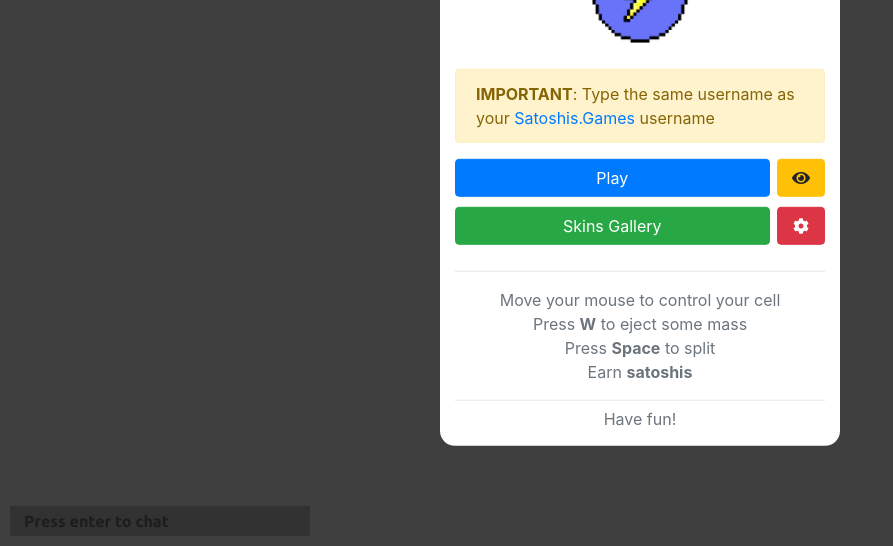
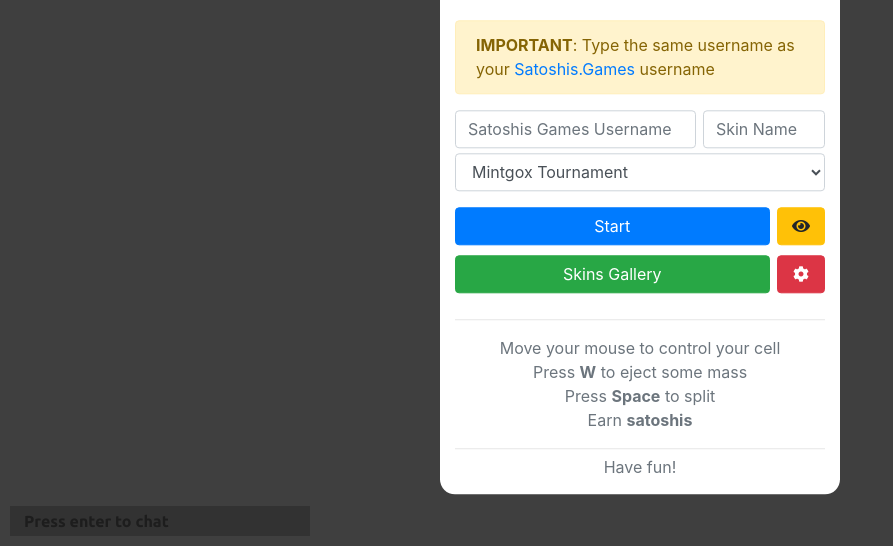
Before and after one commit to whiteyhat/lightning-agar, a plain HTML site: page web/index.html in a window 1280 px wide. Shown: the part 254-800 px from the top of the page, without its empty margins (0-893 px from the left). Drawn offline with nearby package versions, Linux system fonts and the light colour scheme; a script that the page names is missing.

Commit message:
ready for mintgox tournament

```diff
--- a/web/index.html
+++ b/web/index.html
@@ -35,7 +35,7 @@
 </head>
 
 <body>
-    <div class="modal fade" id="joinAgar" tabindex="-1" role="dialog" aria-labelledby="exampleModalCenterTitle"
+    <!--div class="modal fade" id="joinAgar" tabindex="-1" role="dialog" aria-labelledby="exampleModalCenterTitle"
         aria-hidden="true">
         <div class="modal-dialog modal-dialog-centered" role="document">
             <div class="modal-content">
@@ -57,7 +57,7 @@
                 </div>
             </div>
         </div>
-    </div>
+    </div-->
     <div id="gallery" onclick="if (event.target == this) this.hide()" style="display: none;">
         <div id="gallery-content">
             <div id="gallery-header">Skins</div>
@@ -74,20 +74,20 @@
             <br>
             <div class="alert alert-warning" role="alert"><B>IMPORTANT</B>: Type the same username as your <a href="https://satoshis.games" target="_blank">Satoshis.Games</a> username</div>
             <div class="form-group">
-                <input style="display:none" id="nick" class="form-control" placeholder="Satoshis Games Username"
+                <input id="nick" class="form-control" placeholder="Satoshis Games Username"
                     maxlength="15">
-                <input style="display:none" id="skin" class="form-control" placeholder="Skin Name">
-                <select style="display:none" id="gamemode" class="form-control" onchange="setserver(this.value)"
+                <input id="skin" class="form-control" placeholder="Skin Name">
+                <select  id="gamemode" class="form-control" onchange="setserver(this.value)"
                     required>
-                    <option value="agar-teams.satoshis.games">Teams</option>
-                    <option value="agar-tournament.satoshis.games">Tournament</option>
-                    <option value="agar-battlefield.satoshis.games" selected>BattleField</option>
+                    <option value="agar-teams.satoshis.games">Mintgox Teams</option>
+                    <option value="agar-tournament.satoshis.games" selected>Mintgox Tournament</option>
+                    <option value="agar-battlefield.satoshis.games">Mintgox Deathmatch</option>
                 </select>
             </div>
 
-            <button id="pay-button" class="btn btn-play btn-primary btn-needs-server play-btn" type="button"
-                data-toggle="modal" data-target="#joinAgar">Play</button>
-            <button style="display:none" id="play-btn"
+            <!--button id="pay-button" class="btn btn-play btn-primary btn-needs-server play-btn" type="button"
+                data-toggle="modal" data-target="#joinAgar">Play</button-->
+            <button id="play-btn"
                 class="btn btn-play btn-primary btn-needs-server play-btn">Start</button>
             <button id="spectate-btn" onclick="spectate()"
                 class="btn btn-warning btn-spectate spectate-btn btn-needs-server"><i class="fas fa-eye"></i></button>
```
